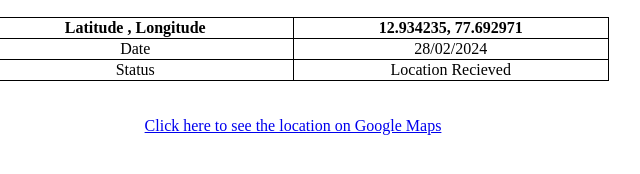
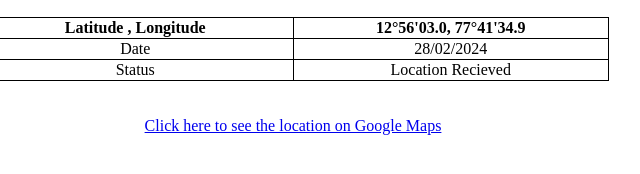
Before and after one commit to Rman425/Navhear, a plain HTML site: page index.html in a window 1280 px wide. Shown: the part 190-364 px from the top of the page, 347-987 px from the left. Drawn offline with Linux system fonts and the light colour scheme.

Commit message:
Update index.html

```diff
--- a/index.html
+++ b/index.html
@@ -22,7 +22,7 @@
     <table id="myTable">
         <tr>
             <th>Latitude , Longitude</th>
-            <th>12.934235, 77.692971</th>
+            <th>12°56'03.0, 77°41'34.9</th>
         </tr>
         <tr>
             <td>Date</td>
```
